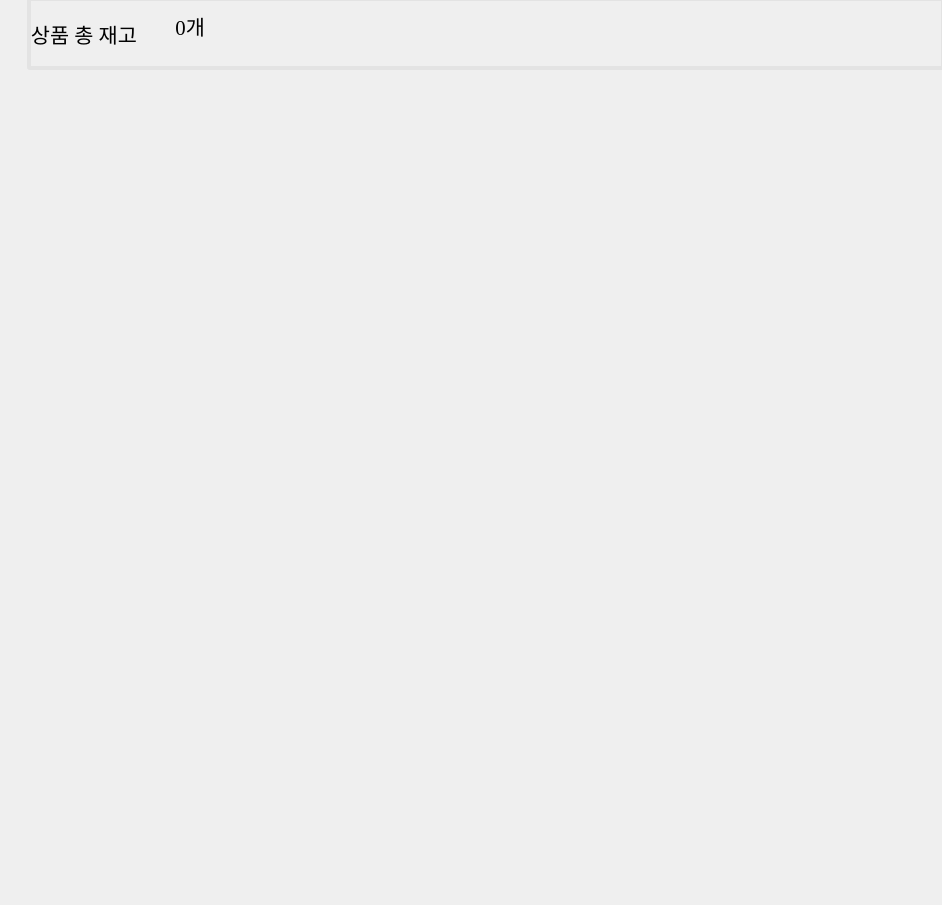
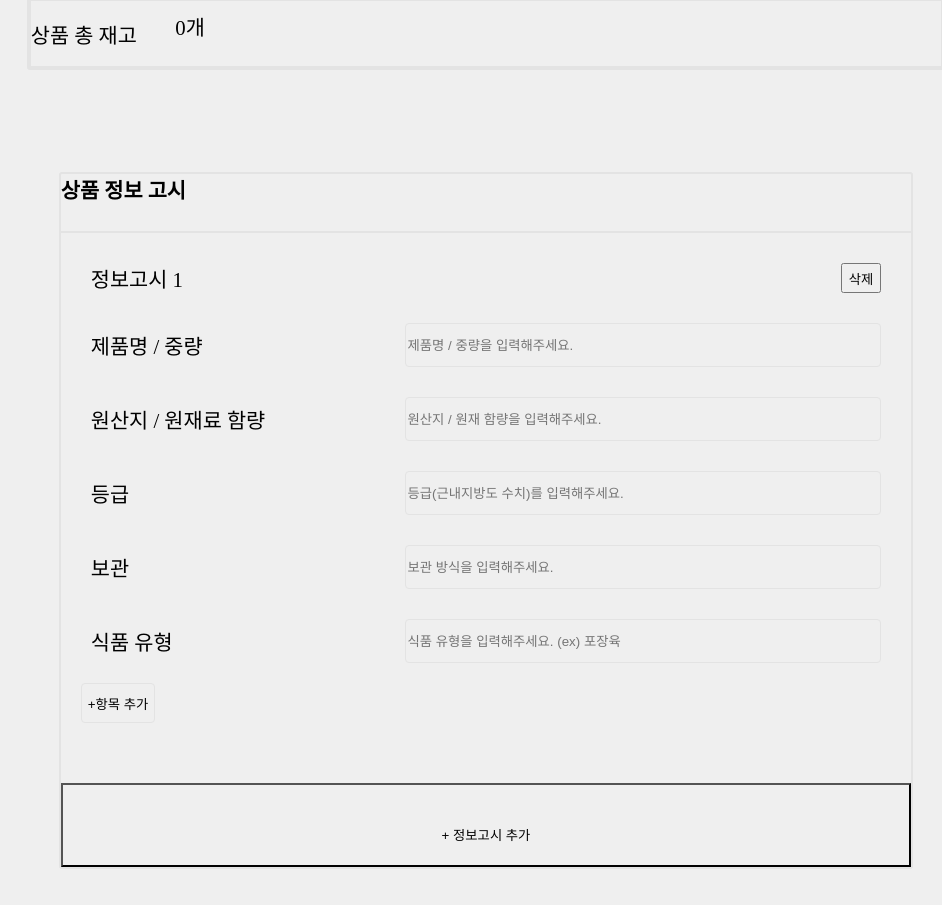
Before and after one commit to yunred/1stweek-sirloin-task, a React (Create React App) app: page / in a window 1280 px wide. Shown: the part 1640-2545 px from the top of the page, without its empty margins (154-1096 px from the left). Before the commit the page ends 1771 px from the top, so only its background shows below. Built offline with nearby package versions, Linux system fonts and the light colour scheme.

Commit message:
style: ProductInfoNotice component 스타일 추가

```diff
--- a/src/App.js
+++ b/src/App.js
@@ -1,10 +1,11 @@
-import { useState } from "react";
-import GlobalStyle from "Style/GlobalStyle";
+import { useState } from 'react';
+import GlobalStyle from 'Style/GlobalStyle';
 // import Nav from "Component/Nav";
-import ProductSalesperiod from "./Component/ProductSalesperiod";
-import PDOption from "Component/PDoption";
-import PDdata from "store/PDdata.js";
-import ProductInfo from "Component/ProductInfo";
+import ProductSalesperiod from './Component/ProductSalesperiod';
+import PDOption from 'Component/PDoption';
+import PDdata from 'store/PDdata.js';
+import ProductInfo from 'Component/ProductInfo';
+import ProductInfoNotice from 'Component/ProductInfoNotice';
 
 const App = () => {
   return (
@@ -15,6 +16,7 @@ const App = () => {
       <PDdata>
         <PDOption />
         <ProductInfo />
+        <ProductInfoNotice />
       </PDdata>
     </div>
   );
--- /dev/null
+++ b/src/Component/ProductInfoNotice/style.js
@@ -0,0 +1,69 @@
+import styled from 'styled-components';
+
+export const ProductInfoNoticeContainer = styled.div`
+  display: flex;
+  flex-direction: column;
+  justify-content: center;
+  padding: 20px;
+  font-size: 1.3rem;
+  width: 70%;
+  margin: 0 auto;
+  input,
+  .more_button {
+    border: 0.1em solid rgb(227, 227, 227);
+    border-radius: 4px;
+    background: none;
+    height: 40px;
+  }
+  .more_button {
+    margin-bottom: 40px;
+  }
+
+  h4 {
+    margin-top: 0;
+  }
+
+  .title {
+    display: flex;
+    justify-content: space-between;
+    padding: 20px;
+  }
+  .top_container {
+    padding: 20px;
+  }
+  .info_notify > div {
+    display: flex;
+    margin-bottom: 10px;
+    padding: 10px;
+  }
+  .info_notify > div > span {
+    width: 40%;
+    margin: auto 0;
+  }
+  .info_notify > div > input {
+    width: 60%;
+  }
+  .more_info {
+    .more_info_title {
+      width: 35%;
+      margin-right: 30px;
+    }
+    .input_button {
+      display: flex;
+      justify-content: space-between;
+      width: 60%;
+    }
+    .more_info_content {
+      width: 80%;
+    }
+    button {
+      width: 17%;
+    }
+  }
+  .add_order_btn {
+    padding: 40px;
+    height: 15px;
+    background: none;
+    margin: auto 0;
+  }
+`;
```
